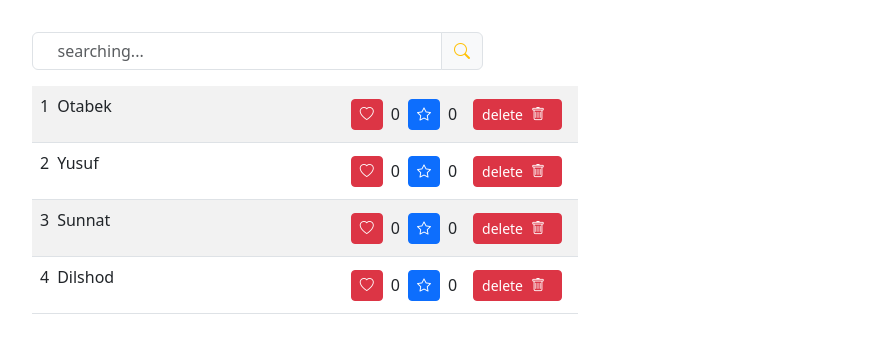
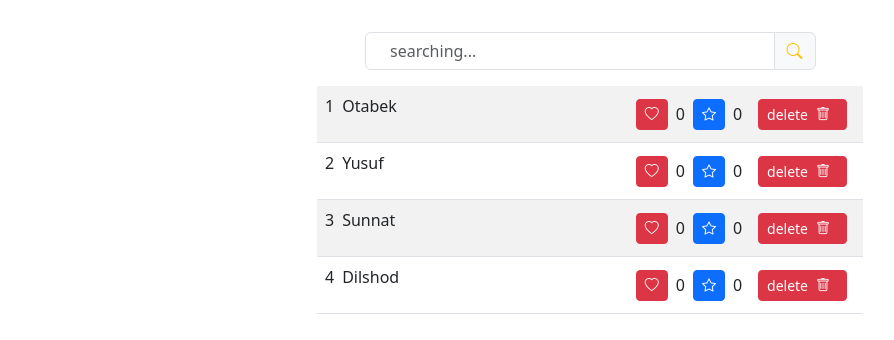
Before and after one commit to dilshod21/my-to-do-list, a React (Create React App) app: page / in a window 1280 px wide. Shown: the top 340 px of the page, without its empty margins (50-944 px from the left). Built offline with nearby package versions, Linux system fonts and the light colour scheme.

Commit message:
raghted mistakes for classes

```diff
--- a/src/components/app/App.js
+++ b/src/components/app/App.js
@@ -58,7 +58,7 @@
     return (
         <div className="container">
             <Searcher getFound={getFound} />
-            <div className="row">
+            <div className="row justify-content-center">
                 <div className="col-xl-6 col-lg-8 col-md-10">
                     <table className="table table-striped">
                         <List persons={searching(persons, found)} onDelete={onDelete} onLike={onLike} onLove={onLove} />
--- a/src/components/search-part/searcher.js
+++ b/src/components/search-part/searcher.js
@@ -14,8 +14,8 @@
     }
 
     return (
-        <div className="row mt-3">
-            <div className="col-xl-5 col-md-6 col-sm-8">
+        <div className="row mt-3 justify-content-center">
+            <div className="col-xl-5 col-lg-8 col-md-10">
                 <div className="input-group my-3">
                     <input
                         type="text"
```
